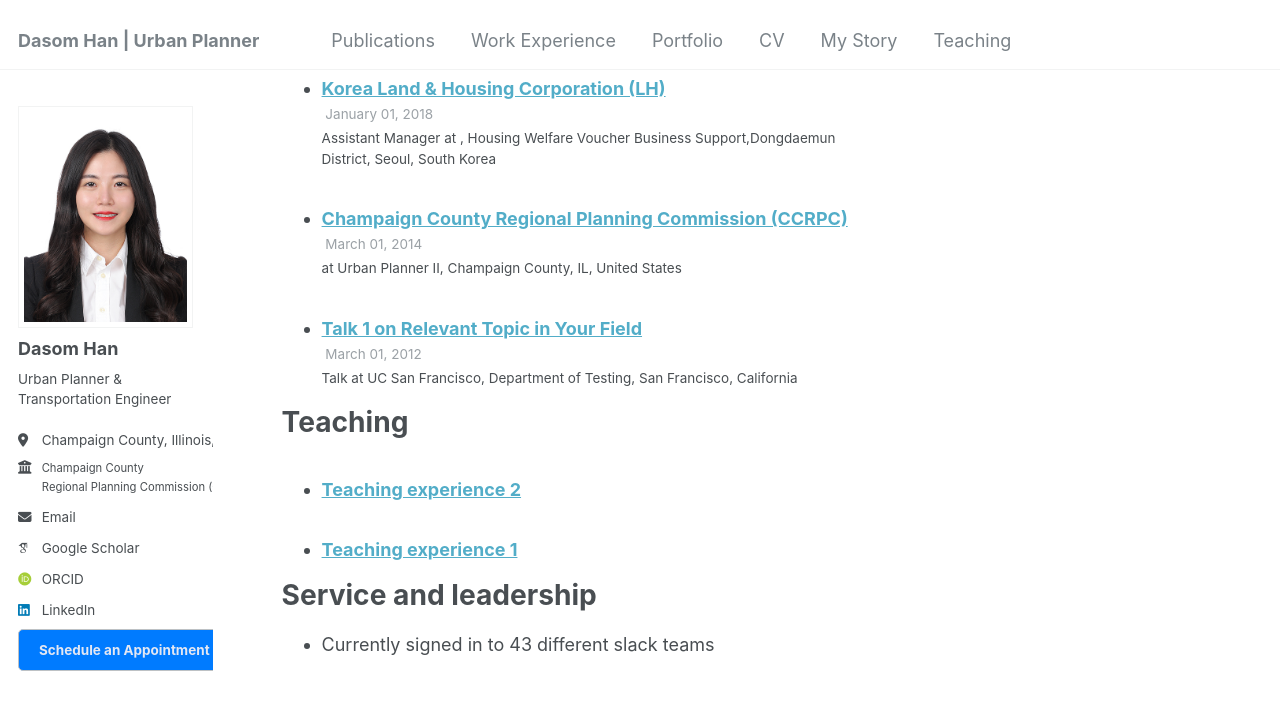
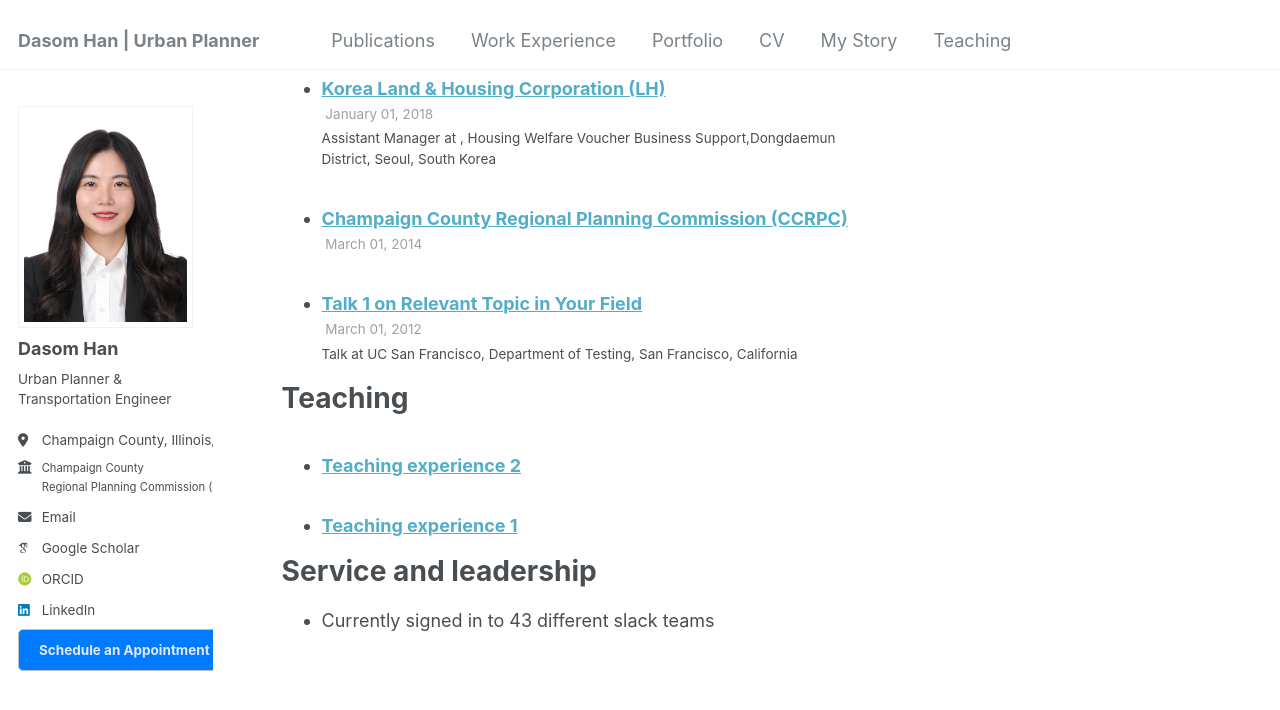
Before and after one commit to dasomh/dasomh.github.io, a Jekyll site: the page built from _pages/cv.md, in a window 1280 px wide and 900 px high, scrolled down 2042 px. Shown: the top 710 px of the window. Built offline with Jekyll 4.4.1, drawn with Linux system fonts in a browser that asks for light colours; some web fonts are replaced.

Commit message:
Update 2014-03-01-talk-3.md

```diff
--- a/_talks/2014-03-01-talk-3.md
+++ b/_talks/2014-03-01-talk-3.md
@@ -1,8 +1,9 @@
 ---
 title: "Champaign County Regional Planning Commission (CCRPC)"
 collection: talks
+type: "Planning Intern"
 permalink: /talks/2024-09-01-urban-planner-ii
-venue: "Urban Planner II"
+venue:
 date_text: 2024-09-01 - Present
 location: "Champaign County, IL, United States"
 ---
```
